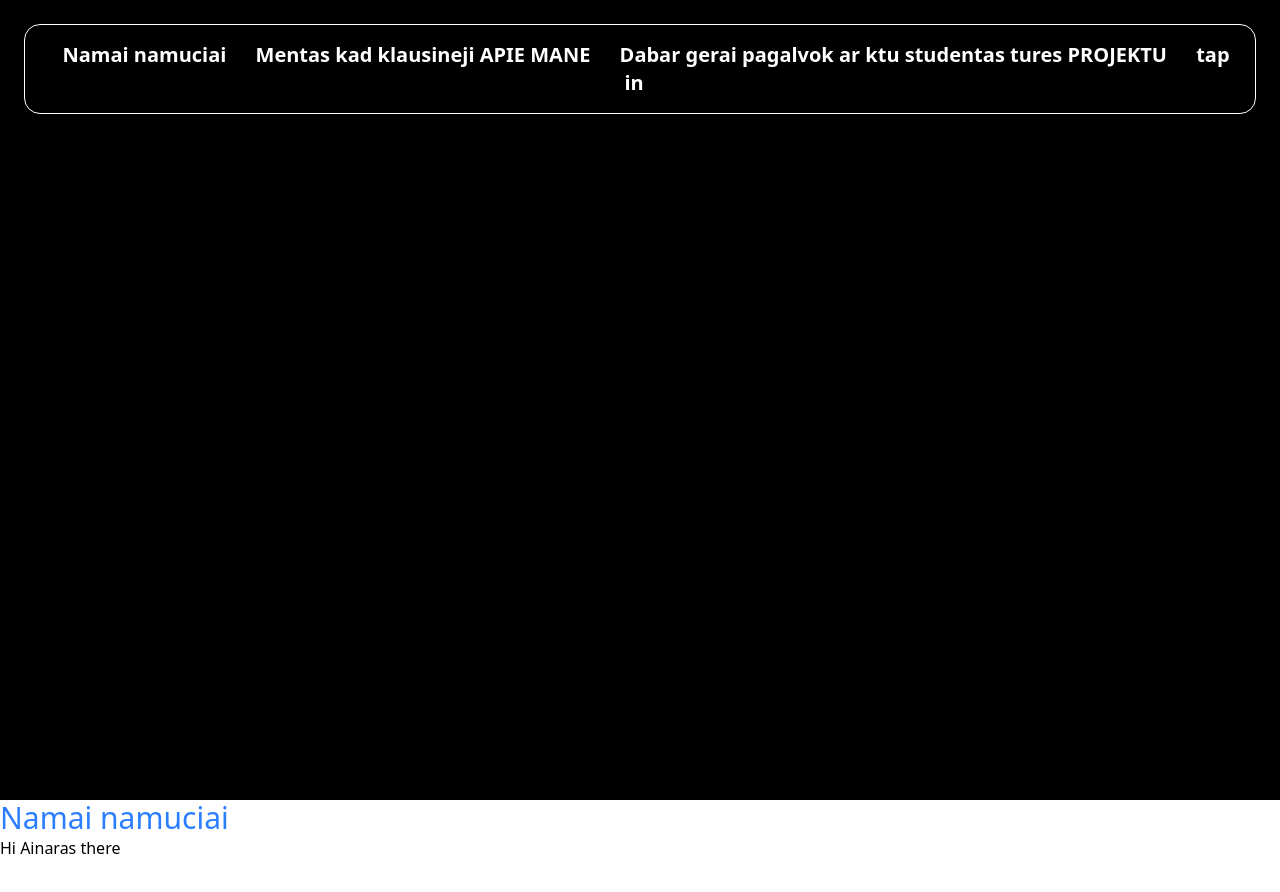
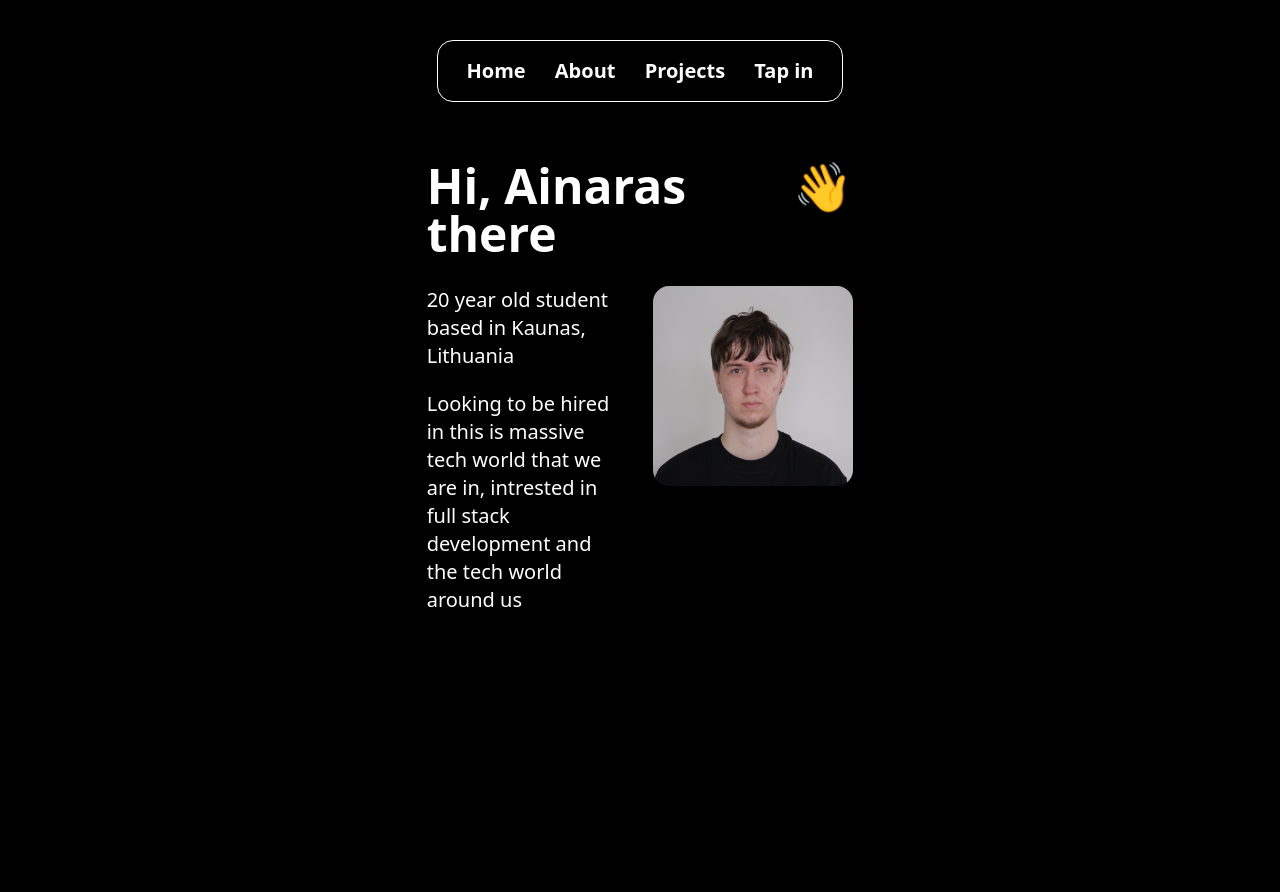
Before and after one commit to ainaraskaz/portfolio, a SvelteKit app: page / in a window 1280 px wide. Shown: the top 892 px of the page. Before the commit the page ends 860 px from the top, so only its background shows below. Built offline with nearby package versions, Linux system fonts and the light colour scheme.

Commit message:
i wont even tell how much time i spend with this shit

```diff
--- a/package.json
+++ b/package.json
@@ -28,5 +28,8 @@
 		"svelte": "^5.0.0",
 		"tailwindcss": "^4.0.0",
 		"vite": "^6.0.0"
+	},
+	"dependencies": {
+		"typeface-roboto": "^1.1.13"
 	}
 }
--- a/src/app.css
+++ b/src/app.css
@@ -1 +1,5 @@
 @import 'tailwindcss';
+
+:global(body) {
+  font-family: 'Roboto', sans-serif;
+}
--- a/src/app.html
+++ b/src/app.html
@@ -2,7 +2,7 @@
 <html lang="en">
 	<head>
 		<meta charset="utf-8" />
-		<link rel="icon" href="%sveltekit.assets%/favicon.png" />
+		<link rel="icon" href="%sveltekit.assets%/AK.png" />
 		<meta name="viewport" content="width=device-width, initial-scale=1" />
 		%sveltekit.head%
 	</head>
--- a/src/routes/+layout.svelte
+++ b/src/routes/+layout.svelte
@@ -1,22 +1,20 @@
 <script>
 	import '../app.css';
+	import 'typeface-roboto';
 	let { children } = $props();
 </script>
 
-<div class="min-h-screen bg-black">
-	<div class=" flex items-center justify-center p-6">
-		<nav class=" w-auto rounded-2xl border-1 bg-black p-4 text-center text-xl font-bold text-white">
-			<div class="items-center justify-center text-center">
-				<a class="rounded-2xl border-0 p-3 hover:bg-gray-400" href="/">Namai namuciai </a>
-				<a class=" rounded-2xl border-0 p-3 hover:bg-gray-400" href="/about"
-					>Mentas kad klausineji APIE MANE</a
-				>
-				<a class=" rounded-2xl border-0 p-3 hover:bg-gray-400" href="/projects"
-					>Dabar gerai pagalvok ar ktu studentas tures PROJEKTU</a
-				>
-				<a class="rounded-2xl border-0 p-3 hover:bg-gray-400" href="/contact">tap in</a>
-			</div>
-		</nav>
-	</div>
+<div class=" flex items-center justify-center bg-black p-10">
+	<nav
+		class=" mb-5 w-auto rounded-2xl border-1 bg-black p-4 text-center text-xl font-bold text-white"
+	>
+		<div class="items-center justify-center text-center">
+			<a class="rounded-2xl border-0 p-3 hover:bg-gray-400" href="/">Home</a>
+			<a class=" rounded-2xl border-0 p-3 hover:bg-gray-400" href="/about">About</a>
+			<a class=" rounded-2xl border-0 p-3 hover:bg-gray-400" href="/projects">Projects</a>
+			<a class="rounded-2xl border-0 p-3 hover:bg-gray-400" href="/contact">Tap in</a>
+		</div>
+	</nav>
 </div>
+
 {@render children()}
--- a/src/routes/+page.svelte
+++ b/src/routes/+page.svelte
@@ -2,5 +2,50 @@
 	import '../app.css';
 </script>
 
-<h1 class="text-3xl text-blue-500">Namai namuciai</h1>
-<h1 class="">Hi Ainaras there</h1>
+<svelte:head>
+	<title>Home</title>
+</svelte:head>
+
+<div class="min-h-screen bg-black">
+	<div class="m-auto max-w-4/12">
+		<div class="flex justify-start gap-4">
+			<h1 class="mb-7 text-5xl font-bold text-white">Hi, Ainaras there</h1>
+			<h1 class="hover:animate-wave mb-7 text-5xl">👋</h1>
+		</div>
+		<div class="flex items-start gap-8">
+			<div>
+				<p class="mb-5 text-xl text-white">20 year old student based in Kaunas, Lithuania</p>
+				<p class=" text-xl text-white">
+					Looking to be hired in this is massive tech world that we are in, intrested in full stack
+					development and the tech world around us
+				</p>
+			</div>
+
+			<img src="/face.jpg" alt="My face" class="h-[200px] w-[200px] rounded-2xl" />
+		</div>
+	</div>
+</div>
+
+<style>
+	@keyframes wave {
+		0% {
+			transform: rotate(0deg);
+		}
+		25% {
+			transform: rotate(15deg);
+		}
+		50% {
+			transform: rotate(0deg);
+		}
+		75% {
+			transform: rotate(-15deg);
+		}
+		100% {
+			transform: rotate(0deg);
+		}
+	}
+
+	.hover\:animate-wave:hover {
+		animation: wave 0.5s ease-in-out;
+	}
+</style>
```
Also changed, not shown: static/fonts/font.css (added, +9 -0 lines), static/AK.png (added), 1 other file (tests, documents, lock files or other folders).
